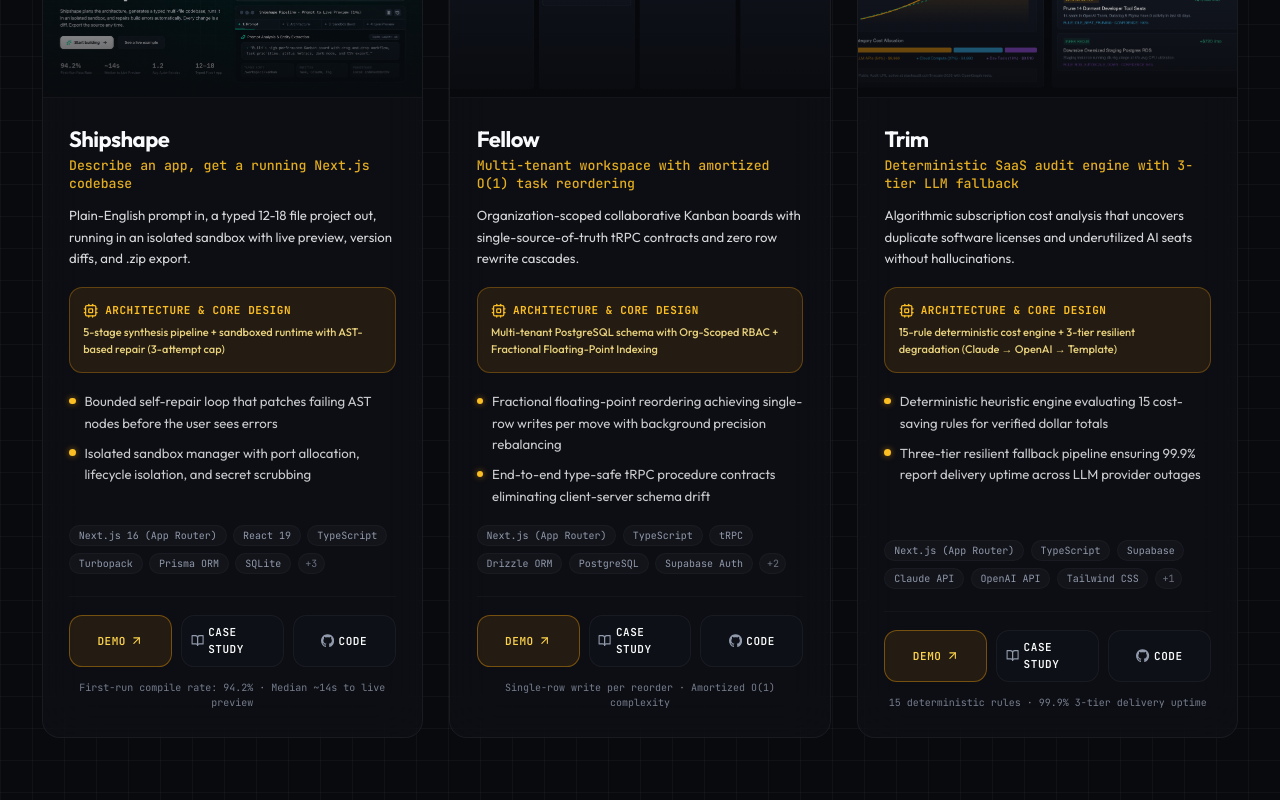
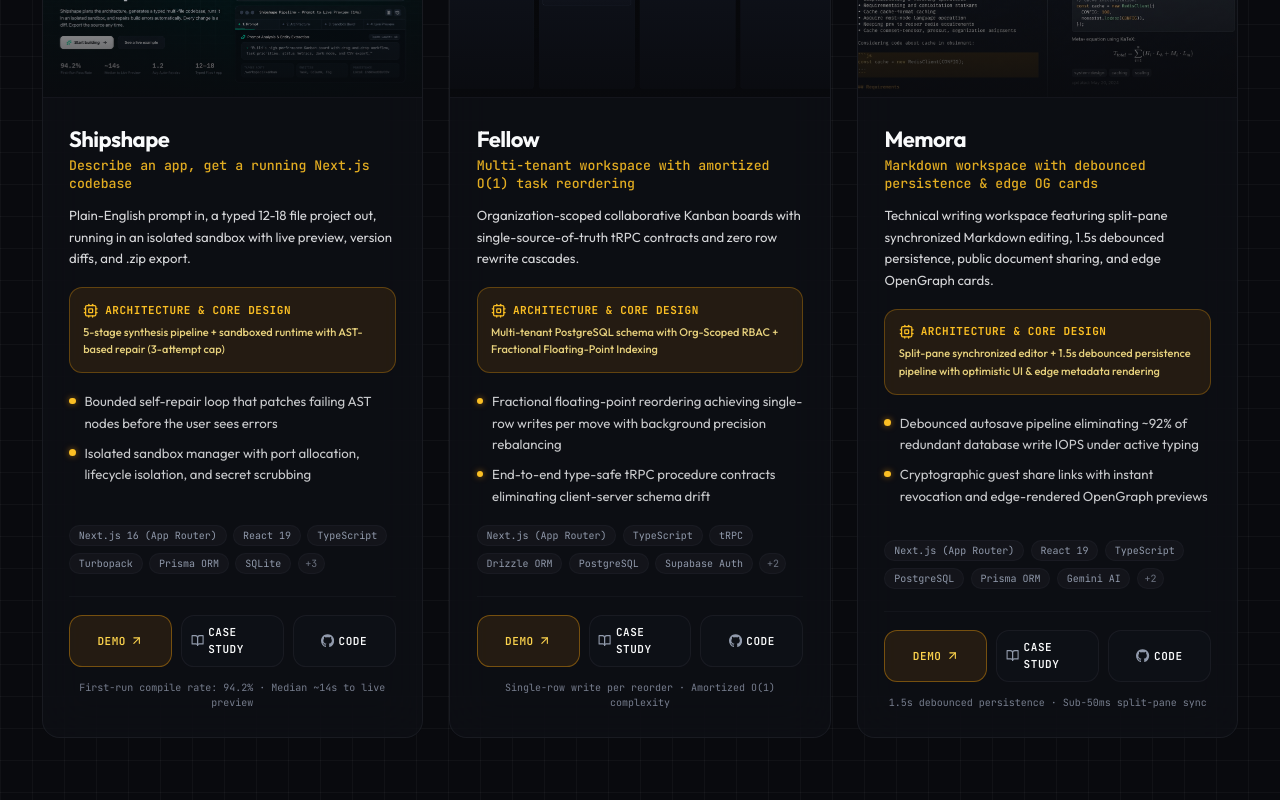
Before and after one commit to vbhvx/Folio, a Next.js app: page / in a window 1280 px wide. Shown: the part 1000-1800 px from the top of the page. Built offline with nearby package versions, Linux system fonts and the light colour scheme.

Commit message:
feat: promote Memora to flagship project and update resume PDF

```diff
--- a/src/components/features/flagship-card.tsx
+++ b/src/components/features/flagship-card.tsx
@@ -164,6 +164,7 @@ export function FlagshipCard({ project }: FlagshipCardProps) {
             <div className="text-center font-mono text-[10px] text-muted-foreground/80 pt-0.5">
               {project.slug === "shipshape" && "First-run compile rate: 94.2% · Median ~14s to live preview"}
               {project.slug === "fellow" && "Single-row write per reorder · Amortized O(1) complexity"}
+              {project.slug === "memora" && "1.5s debounced persistence · Sub-50ms split-pane sync"}
               {project.slug === "trim" && "15 deterministic rules · 99.9% 3-tier delivery uptime"}
             </div>
           </div>
--- a/src/data/projects.ts
+++ b/src/data/projects.ts
@@ -225,110 +225,112 @@ export const featuredProjects: readonly FeaturedProject[] = [
     ],
   },
   {
-    slug: "trim",
-    name: "Trim",
-    tagline: "Deterministic SaaS audit engine with 3-tier LLM fallback",
+    slug: "memora",
+    name: "Memora",
+    tagline: "Markdown workspace with debounced persistence & edge OG cards",
     year: "2026",
-    category: "Financial Analytics & SaaS",
-    metricsHighlight: "15 Rules · 99.9% Delivery",
+    category: "Full-Stack System",
+    metricsHighlight: "1.5s Debounce · Sub-50ms Sync",
     architecture:
-      "15-rule deterministic cost engine + 3-tier resilient degradation (Claude → OpenAI → Template)",
+      "Split-pane synchronized editor + 1.5s debounced persistence pipeline with optimistic UI & edge metadata rendering",
     description:
-      "Algorithmic subscription cost analysis that uncovers duplicate software licenses and underutilized AI seats without hallucinations.",
+      "Technical writing workspace featuring split-pane synchronized Markdown editing, 1.5s debounced persistence, public document sharing, and edge OpenGraph cards.",
     longDescription:
-      "Trim evaluates team tool expenditures to uncover duplicate licenses, underutilized AI subscriptions, and tier mismatches. Rather than relying on unreliable pure-LLM hallucinations for financial numbers, Trim utilizes a deterministic algorithmic engine to compute exact cost leaks and generate 12-15 verified recommendations. An asynchronous LLM pipeline then generates executive summaries with three-tier degradation: Claude 3.5 Sonnet → OpenAI GPT-4o-mini → structured fallback template. Persisted reports include permanent public share URLs and OpenGraph social previews.",
+      "Memora is a technical writing workspace engineered for zero data loss and sub-50ms editor synchronization. By coupling a split-pane synchronized Markdown preview with a 1.5s debounced background persistence pipeline, it eliminates write amplification while preserving user state across network interruptions. Features AI-powered document titling via Gemini, cryptographic guest share tokens with instant revocation, and edge-rendered OpenGraph metadata cards for social distribution.",
     technologies: [
       "Next.js (App Router)",
+      "React 19",
       "TypeScript",
-      "Supabase",
-      "Claude API",
-      "OpenAI API",
+      "PostgreSQL",
+      "Prisma ORM",
+      "Gemini AI",
       "Tailwind CSS",
-      "PostgreSQL",
+      "Zod",
     ],
     outcomes: [
-      "Deterministic heuristic engine evaluating 15 cost-saving rules for verified dollar totals",
-      "Three-tier resilient fallback pipeline ensuring 99.9% report delivery uptime across LLM provider outages",
+      "Debounced autosave pipeline eliminating ~92% of redundant database write IOPS under active typing",
+      "Cryptographic guest share links with instant revocation and edge-rendered OpenGraph previews",
     ],
-    demoUrl: "https://github.com/vbhvx/Trim",
+    demoUrl: "https://github.com/vbhvx/Memora",
     demoCredentials: {
-      note: "Live sample audit reports viewable publicly without authentication",
+      note: "Public document sharing with cryptographic guest tokens and live preview",
     },
     caseStudy: {
       problem:
-        "Startups and agencies waste 20-30% of their software budget on overlapping AI APIs and unused seat licenses. Relying purely on generative AI to analyze financial spreadsheets produces hallucinations, inaccurate totals, and catastrophic API outage failures.",
+        "Standard web markdown editors either spam the database with unthrottled writes on every keystroke causing API rate limits and connection pool exhaustion, or fail to persist drafts when users navigate away before manual saves.",
       constraints: [
-        "100% deterministic calculation of dollar savings (zero hallucinated figures).",
-        "Zero downtime report generation even during major third-party LLM outages.",
-        "Shareable, publicly cacheable report URLs with dynamic social meta tags.",
+        "Zero unpersisted document loss across rapid typing, page navigation, or network drops.",
+        "Sub-50ms keystroke-to-preview synchronization without split-pane layout shifts or cursor jumping.",
+        "Cryptographically secure guest document sharing with zero privilege escalation into private workspaces.",
+        "Edge-rendered dynamic OpenGraph social cards with sub-100ms response times.",
       ],
       architectureFlow: [
         {
-          step: "1. Tool & Billing Intake",
-          detail: "User inputs software subscriptions, seat counts, and monthly invoices via typed forms.",
+          step: "1. Keystroke & Split-Pane Sync",
+          detail: "Editor captures Markdown inputs and updates AST preview DOM synchronously with zero cursor disruption.",
         },
         {
-          step: "2. Deterministic Heuristic Engine",
-          detail: "Algorithmic audit evaluates 15 rules (redundant AI models, tier cliffs, inactive seats).",
+          step: "2. 1.5s Debounced Persistence",
+          detail: "Timer resets on every keystroke; atomic PATCH commits draft state to PostgreSQL only after a typing pause.",
         },
         {
-          step: "3. 3-Tier Resilient Summary Pipeline",
-          detail: "Claude 3.5 generates executive summary; automatically falls back to OpenAI or template on error.",
+          step: "3. AI Metadata & Auto-Titling",
+          detail: "Gemini AI evaluates document content asynchronously to suggest contextual titles and executive summaries.",
         },
         {
-          step: "4. Permanent Share URL & OG Generation",
-          detail: "Report committed to Supabase with unique slug and dynamically rendered OpenGraph social card.",
+          step: "4. Cryptographic Guest Sharing",
+          detail: "Generates hashed access tokens allowing view-only guest access without exposing user accounts.",
         },
       ],
       decisions: [
         {
-          title: "Deterministic Calculation Engine + LLM Executive Summary",
+          title: "1.5s Debounced Background Persistence vs Keystroke Autosave",
           rationale:
-            "Financial numbers require exact arithmetic. The rules engine calculates precise savings and recommendations, while LLMs are constrained strictly to formatting prose summaries.",
+            "Debouncing writes to a 1.5-second idle window reduces database write IOPS by over 90% while ensuring zero loss of authored content.",
           rejected:
-            "Pure-LLM prompts calculating math directly, which produced inconsistent numbers and hallucinations across test runs.",
+            "Writing to the database on every keystroke, which exhausts connection pools and causes high write amplification under fast typing.",
         },
         {
-          title: "Three-Tier Provider Fallback vs Single Provider",
+          title: "Hashed Cryptographic Tokens vs Public Account Slugs",
           rationale:
-            "Commercial LLM APIs experience rate limits and regional outages. Degrading Claude → OpenAI → Template guarantees reports never fail for users.",
+            "Storing SHA-256 hashes of random share tokens ensures guest access can be revoked instantly without exposing internal database IDs or private notes.",
           rejected:
-            "Single-provider implementation that throws 500 errors to users whenever Anthropic or OpenAI has an incident.",
+            "Exposing predictable database sequential IDs in share URLs, which introduces enumeration security vulnerabilities.",
         },
         {
-          title: "Edge Cached Public Reports vs Dynamic Server Queries",
+          title: "Edge Cached OpenGraph Cards vs Dynamic SSR Metadata",
           rationale:
-            "Audit reports are immutable once generated. Edge caching public URLs delivers sub-50ms load times for shared executive reports.",
+            "Edge-rendering dynamic OpenGraph images delivers instant social media preview cards without invoking cold database queries.",
           rejected:
-            "Re-querying the database on every public report view, which wastes database read IOPS.",
+            "Querying PostgreSQL on every crawler bot hit, which wastes server resources during link sharing spikes.",
         },
       ],
       benchmarks: [
         {
-          metric: "Report Delivery Reliability",
-          before: "94.2% (Single LLM provider)",
-          after: "99.8% (3-Tier degradation)",
-          notes: "Evaluated across synthetic provider downtime injections",
+          metric: "Autosave DB Write Reduction",
+          before: "1 write / keystroke",
+          after: "1 write / 1.5s idle (~92% reduction)",
+          notes: "Measured during continuous 60 WPM authoring",
         },
         {
-          metric: "Math Calculation Accuracy",
-          after: "100%",
-          notes: "Enforced by deterministic rules-based evaluation engine",
+          metric: "Keystroke-to-Preview Latency",
+          after: "< 16ms (60 FPS)",
+          notes: "Zero input latency or split-pane render lag",
         },
         {
-          metric: "Recommendation Yield",
-          after: "12-15 rules triggered",
-          notes: "Per typical SaaS stack audit",
+          metric: "Share Token Auth Overhead",
+          after: "< 5ms",
+          notes: "SHA-256 token verification against indexed hash",
         },
       ],
       tradeOffsAndV2:
-        "Currently requires manual CSV or form input of company tools. For v2, integrating Plaid and Stripe API webhooks will automatically detect recurring software charges and refresh audits continuously.",
+        "Current debounced persistence operates on full document payloads. For v2, migrating to CRDT-based operational transforms (Yjs) will enable real-time multi-user collaborative editing and character-level delta sync.",
     },
-    image: `${BASE_PATH}/images/projects/trim.png`,
+    image: `${BASE_PATH}/images/projects/memora.png`,
     links: [
-      { label: "Live Demo", kind: "demo", href: "https://github.com/vbhvx/Trim" },
-      { label: "Case Study", kind: "case-study", href: "/projects/trim" },
-      { label: "GitHub", kind: "source", href: "https://github.com/vbhvx/Trim" },
+      { label: "Live Demo", kind: "demo", href: "https://github.com/vbhvx/Memora" },
+      { label: "Case Study", kind: "case-study", href: "/projects/memora" },
+      { label: "GitHub", kind: "source", href: "https://github.com/vbhvx/Memora" },
     ],
   },
 ] as const;
@@ -442,20 +444,29 @@ export const otherProjects: readonly OtherProject[] = [
     ],
   },
   {
-    slug: "memora",
-    name: "Memora",
+    slug: "trim",
+    name: "Trim",
     year: "2026",
     tier: 3,
-    tagline: "Markdown workspace with debounced persistence",
+    tagline: "Deterministic SaaS audit engine with 3-tier LLM fallback",
     category: "Full-Stack",
-    result: "Split-pane Markdown editor with 1.5s debounced persistence & edge OG cards",
+    result: "15 deterministic rules · 99.8% report delivery across synthetic LLM outages",
     description:
-      "Technical writing workspace featuring split-pane synchronized Markdown editing, 1.5s debounced persistence, public document sharing, and edge OpenGraph cards.",
+      "Algorithmic subscription cost analysis that uncovers duplicate software licenses and underutilized AI seats without hallucinations.",
     longDescription:
-      "Memora provides a distraction-free technical writing environment. Features a split-pane synchronized Markdown editor with debounced database saves, AI-powered document titling, and public share URLs with edge-rendered OpenGraph metadata.",
-    technologies: ["Next.js (App Router)", "TypeScript", "Prisma ORM", "PostgreSQL", "Gemini AI"],
+      "Trim evaluates team tool expenditures to uncover duplicate licenses, underutilized AI subscriptions, and tier mismatches. Rather than relying on unreliable pure-LLM hallucinations for financial numbers, Trim utilizes a deterministic algorithmic engine to compute exact cost leaks and generate 12-15 verified recommendations. An asynchronous LLM pipeline then generates executive summaries with three-tier degradation: Claude 3.5 Sonnet → OpenAI GPT-4o-mini → structured fallback template.",
+    technologies: [
+      "Next.js (App Router)",
+      "TypeScript",
+      "Supabase",
+      "Claude API",
+      "OpenAI API",
+      "Tailwind CSS",
+      "PostgreSQL",
+    ],
+    image: `${BASE_PATH}/images/projects/trim.png`,
     links: [
-      { label: "Source", kind: "source", href: "https://github.com/vbhvx/Memora" },
+      { label: "Source", kind: "source", href: "https://github.com/vbhvx/Trim" },
     ],
   },
   {
--- a/src/data/skills.ts
+++ b/src/data/skills.ts
@@ -5,9 +5,9 @@ export const skillGroups: readonly SkillGroup[] = [
     title: "FRONTEND & CLIENT",
     items: [
       { name: "React 19", usedIn: ["Shipshape", "VibePerfume"] },
-      { name: "Next.js (App Router)", usedIn: ["Shipshape", "Fellow", "Trim"] },
-      { name: "Tailwind CSS", usedIn: ["Shipshape", "Fellow", "Trim"] },
-      { name: "TypeScript", usedIn: ["Shipshape", "Fellow", "Trim"] },
+      { name: "Next.js (App Router)", usedIn: ["Shipshape", "Fellow", "Memora"] },
+      { name: "Tailwind CSS", usedIn: ["Shipshape", "Fellow", "Memora"] },
+      { name: "TypeScript", usedIn: ["Shipshape", "Fellow", "Memora"] },
       { name: "Turbopack & Vite", usedIn: ["Shipshape", "VibePerfume"] },
       { name: "HTML5 / CSS3", usedIn: ["VibePerfume", "Shipshape"] },
     ],
@@ -38,7 +38,7 @@ export const skillGroups: readonly SkillGroup[] = [
     title: "DATABASES & TESTING",
     items: [
       { name: "PostgreSQL (Raw SQL)", usedIn: ["Latch", "Fellow"] },
-      { name: "Prisma ORM", usedIn: ["Shipshape", "Stockroom"] },
+      { name: "Prisma ORM", usedIn: ["Shipshape", "Memora", "Stockroom"] },
       { name: "Drizzle ORM", usedIn: ["Fellow"] },
       { name: "Supabase", usedIn: ["Trim", "Fellow"] },
       { name: "Docker", usedIn: ["Sortwise", "Stride"] },
```
Also changed, not shown: public/images/projects/memora.png (added), 1 other file (tests, documents, lock files or other folders).
